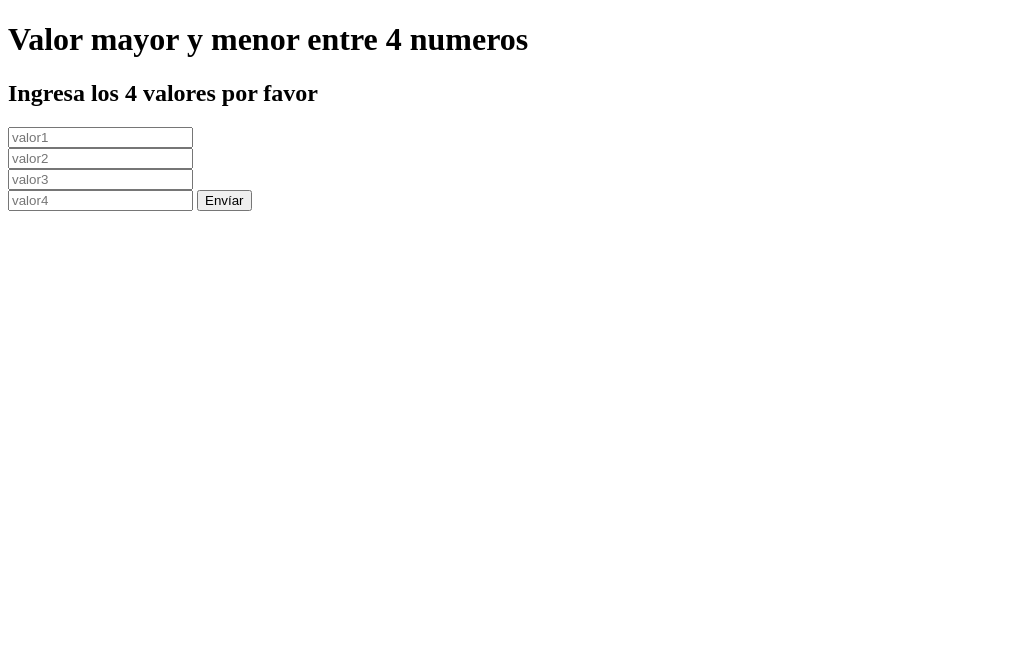
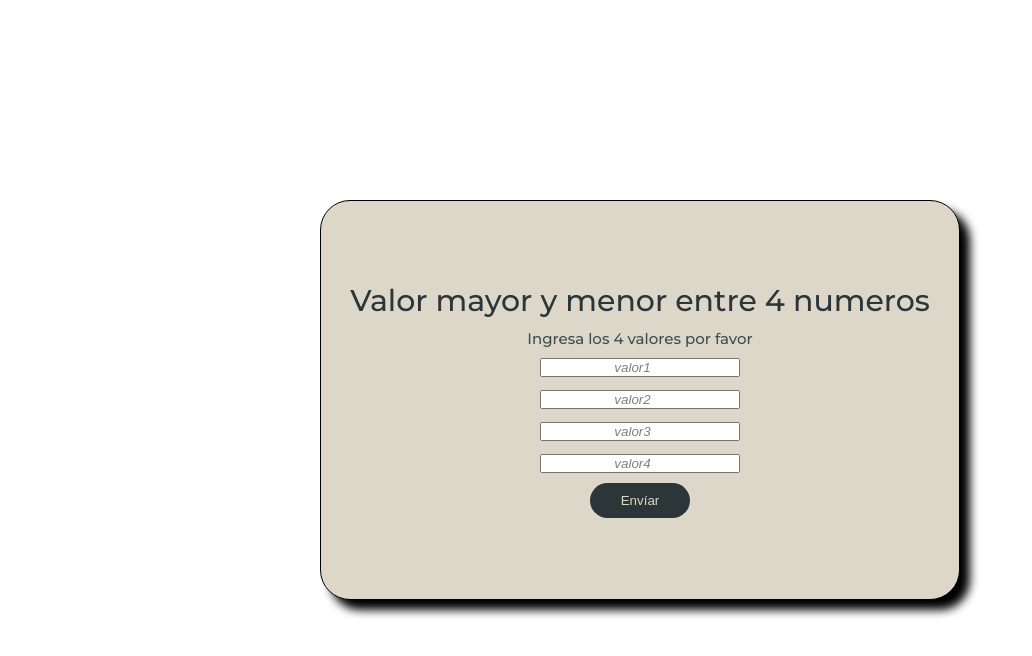
Before and after one commit to JhonE17/M2U2DavidBaron, a plain HTML site: page Actividad 2 ejercicio 2/index.html in a window 1280 px wide. Shown: the whole page, without its empty margins (0-1032 px from the left). Drawn offline with Linux system fonts and the light colour scheme.

Commit message:
Añadidos los estilos del Ejercicio 2

```diff
--- a/Actividad 2 ejercicio 2/index.html
+++ b/Actividad 2 ejercicio 2/index.html
@@ -4,20 +4,26 @@
     <meta charset="UTF-8">
     <meta http-equiv="X-UA-Compatible" content="IE=edge">
     <meta name="viewport" content="width=device-width, initial-scale=1.0">
+    <link rel="preconnect" href="https://fonts.googleapis.com">
+    <link rel="preconnect" href="https://fonts.gstatic.com" crossorigin>
+    <link href="https://fonts.googleapis.com/css2?family=IBM+Plex+Mono:wght@300;400&family=Montserrat:ital,wght@0,300;0,500;1,100;1,300&family=Oswald:wght@200;300;500;600&display=swap" rel="stylesheet">
+    <link rel="stylesheet" href="/styles.css">
     <title>Ejercicio 2</title>
 </head>
 <body>
-    <h1>Valor mayor y menor entre 4 numeros</h1>
-    <h2>Ingresa los 4 valores por favor</h2>
+
 
     <div id="form--container">
-        <input type="number" placeholder="valor1" id="form--valor1">
+        <h1>Valor mayor y menor entre 4 numeros</h1>
+        <h2>Ingresa los 4 valores por favor</h2>
+
+        <input type="number" placeholder="valor1" class="form--textInput" id="form--valor1">
         <br>
-        <input type="number" placeholder="valor2" id="form--valor2">
+        <input type="number" placeholder="valor2" class="form--textInput" id="form--valor2">
         <br>
-        <input type="number" placeholder="valor3" id="form--valor3">
+        <input type="number" placeholder="valor3" class="form--textInput" id="form--valor3">
         <br>
-        <input type="number" placeholder="valor4" id="form--valor4">
+        <input type="number" placeholder="valor4" class="form--textInput" id="form--valor4">
 
         <input type="button" value="Envíar" id="form--button">
     </div>
--- /dev/null
+++ b/Actividad 2 ejercicio 2/styles.css
@@ -0,0 +1,73 @@
+* {
+    margin: 0;
+    padding: 0;
+    box-sizing: border-box;
+}
+
+html{
+    font-size: 62.5%;
+    font-family: 'Montserrat', sans-serif;;
+}
+
+body{
+    width: 100vw;
+    height: 100vh;
+    display: flex;
+    flex-direction: column;
+    align-items: center;
+    justify-content: center;
+}
+
+div{
+    background-color: #DCD7C9;
+    width: 50%;
+    height: 50%;
+    border: 1px solid black;
+    border-radius: 30px;
+    display: flex;
+    flex-direction: column;
+    justify-content: center;
+    align-items: center;
+    box-shadow: 10px 10px 10px black;
+}
+
+h1{
+    color: #2C3639;
+    font-size: 3rem;
+    font-weight: 500;
+    text-align: center;
+    margin-bottom: 10px;
+}
+
+.form--textInput{
+    width: 200px;
+}
+
+h2{
+    color: #3F4E4F;
+    font-size: 1.5rem;
+    font-weight: 500;
+    margin-bottom:10px;
+}
+
+#form--button{
+    background-color: #2C3639;
+    color: #DCD7C9;
+    width:100px;
+    height:35px;
+    margin-top:10px;
+    border: transparent;
+    border-radius: 30px;
+}
+#form--button:hover{
+    background-color: white;
+    color: #2C3639;
+    border: 1px solid black;
+}
+
+.form--textInput::placeholder{
+    color: grey;
+    text-align: center;
+    font-style: italic;
+    font-weight: 100;
+}
```
